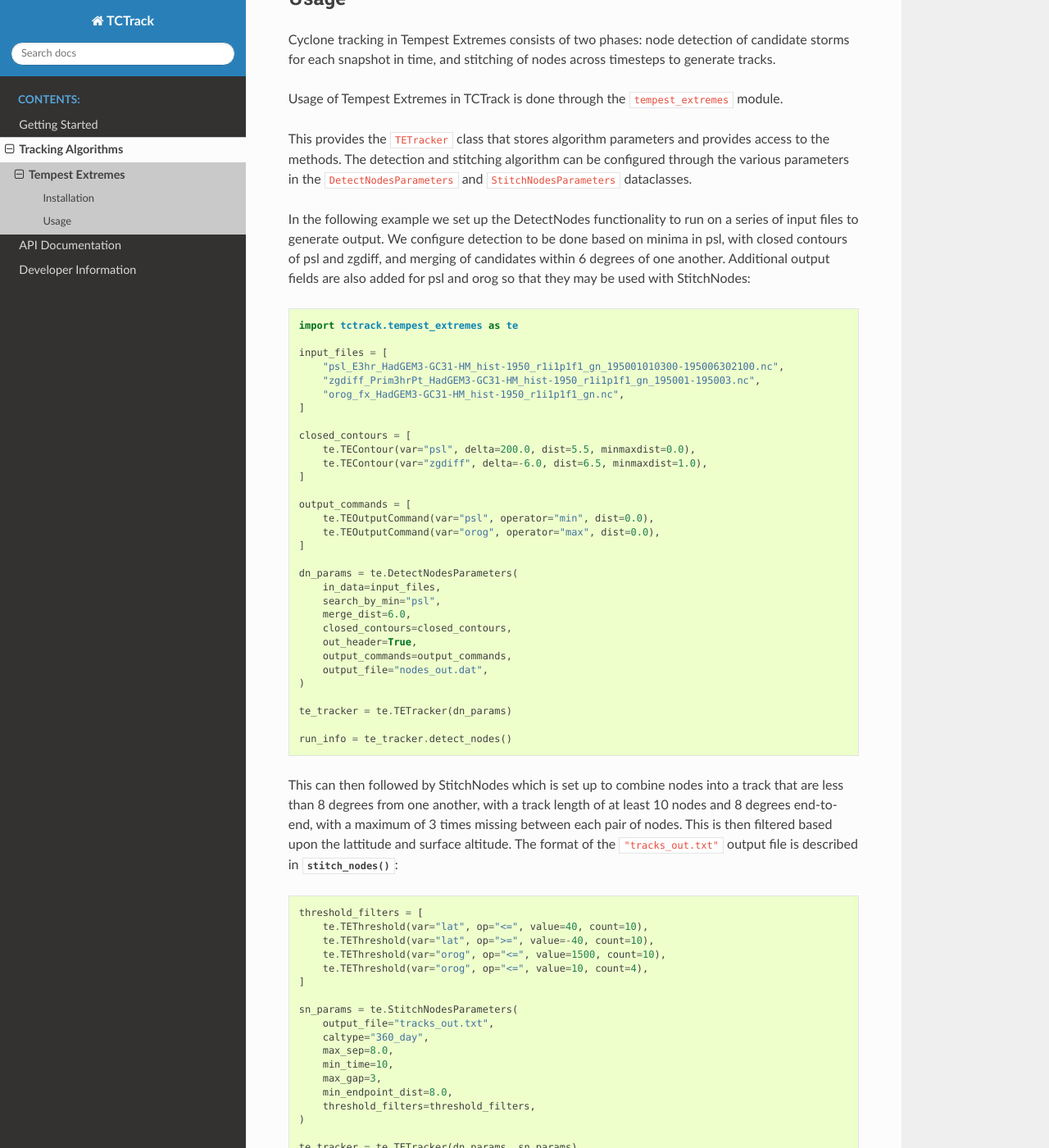
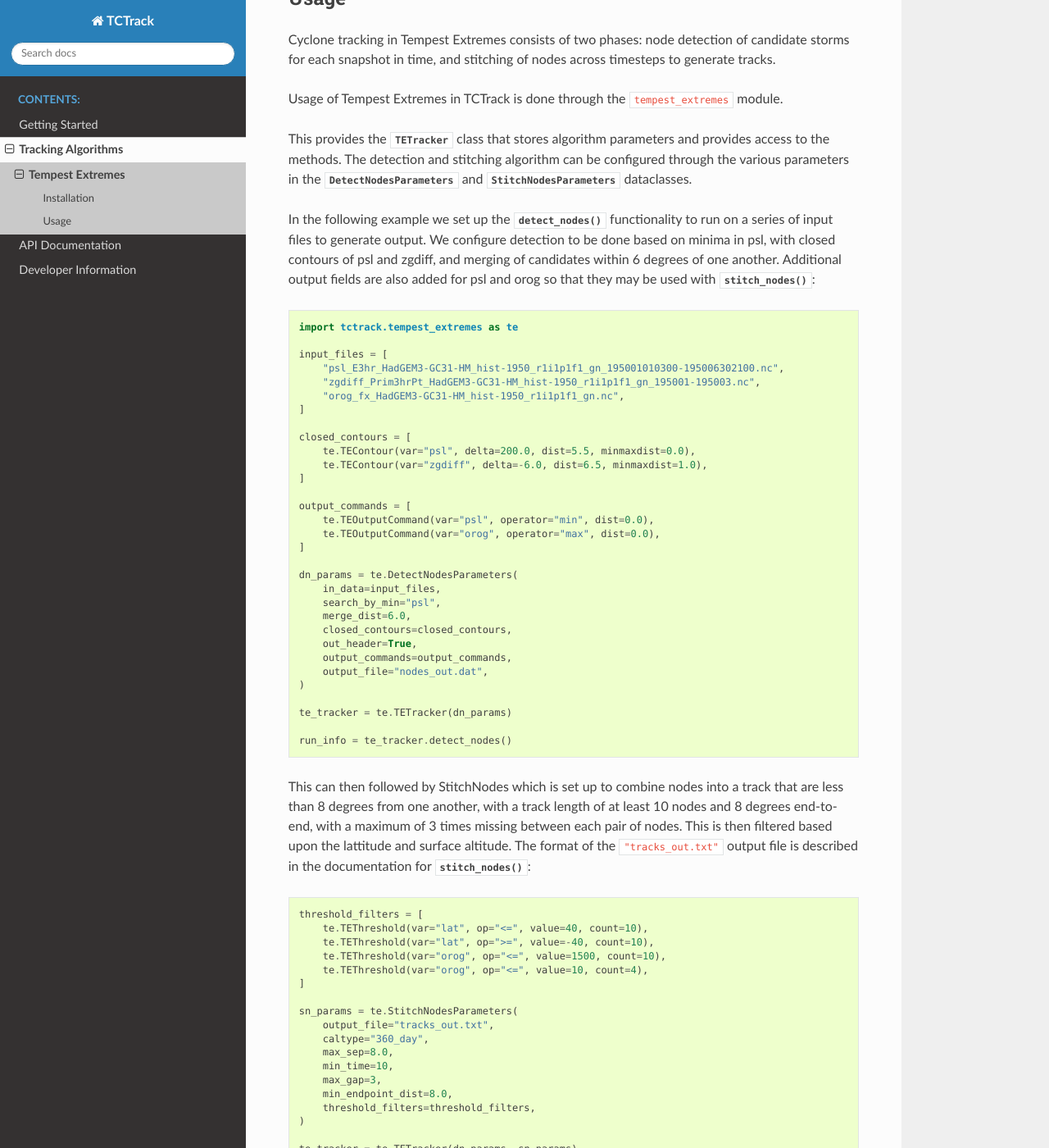
Before and after one commit to Cambridge-ICCS/TCTrack, a Sphinx documentation site: the page built from docs/tracking-algorithms/tempest_extremes.rst, in a window 1280 px wide and 1400 px high, scrolled down 988 px. Shown: the whole window at 82% size. Built offline with Sphinx 7.4.7 and the Read the Docs theme 3.1.0, drawn with Linux system fonts in a browser that asks for light colours.

Commit message:
Add cross references for TE docs

```diff
--- a/docs/api/tempest_extremes_api.rst
+++ b/docs/api/tempest_extremes_api.rst
@@ -8,7 +8,7 @@
 For an overview of the functionalities, installation, and usage see the
 :doc:`Tempest Extremes section of the documentation <../tracking-algorithms/tempest_extremes>`.
 
-.. automodule:: tctrack.tempest_extremes
+.. py:module:: tctrack.tempest_extremes
 
 .. autoclass:: TETracker
    :members:
--- a/docs/tracking-algorithms/tempest_extremes.rst
+++ b/docs/tracking-algorithms/tempest_extremes.rst
@@ -56,16 +57,16 @@
 
 Usage of Tempest Extremes in TCTrack is done through the ``tempest_extremes`` module.
 
-This provides the ``TETracker`` class that stores algorithm parameters and provides access
-to the methods.
-The detection and stitching algorithm can be configured through the various parameters
-in the ``DetectNodesParameters`` and ``StitchNodesParameters`` dataclasses.
+This provides the :class:`TETracker` class that stores algorithm parameters and provides
+access to the methods. The detection and stitching algorithm can be configured through
+the various parameters in the :class:`DetectNodesParameters` and
+:class:`StitchNodesParameters` dataclasses.
 
-In the following example we set up the DetectNodes functionality to run on a series of
-input files to generate output. We configure detection to be done based on minima in
-psl, with closed contours of psl and zgdiff, and merging of candidates within 6 degrees
-of one another. Additional output fields are also added for psl and orog so that they
-may be used with StitchNodes:
+In the following example we set up the :meth:`~TETracker.detect_nodes` functionality to
+run on a series of input files to generate output. We configure detection to be done
+based on minima in psl, with closed contours of psl and zgdiff, and merging of
+candidates within 6 degrees of one another. Additional output fields are also added for
+psl and orog so that they may be used with :meth:`~TETracker.stitch_nodes`:
 
 .. code-block:: python
 
@@ -105,8 +106,8 @@
 are less than 8 degrees from one another, with a track length of at least 10 nodes and 8
 degrees end-to-end, with a maximum of 3 times missing between each pair of nodes. This
 is then filtered based upon the lattitude and surface altitude. The format of the
-``"tracks_out.txt"`` output file is described in
-:meth:`~tctrack.tempest_extremes.TETracker.stitch_nodes`:
+``"tracks_out.txt"`` output file is described in the documentation for
+:meth:`~TETracker.stitch_nodes`:
 
 .. code-block:: python
 
```
Also changed, not shown: other parts of docs/tracking-algorithms/tempest_extremes.rst (+1 -0 lines), 1 other file.
